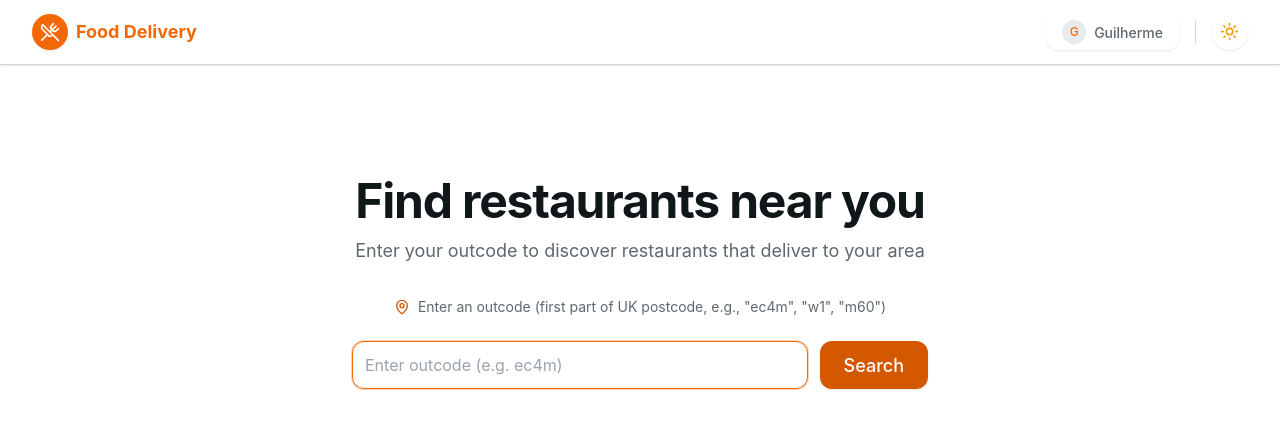
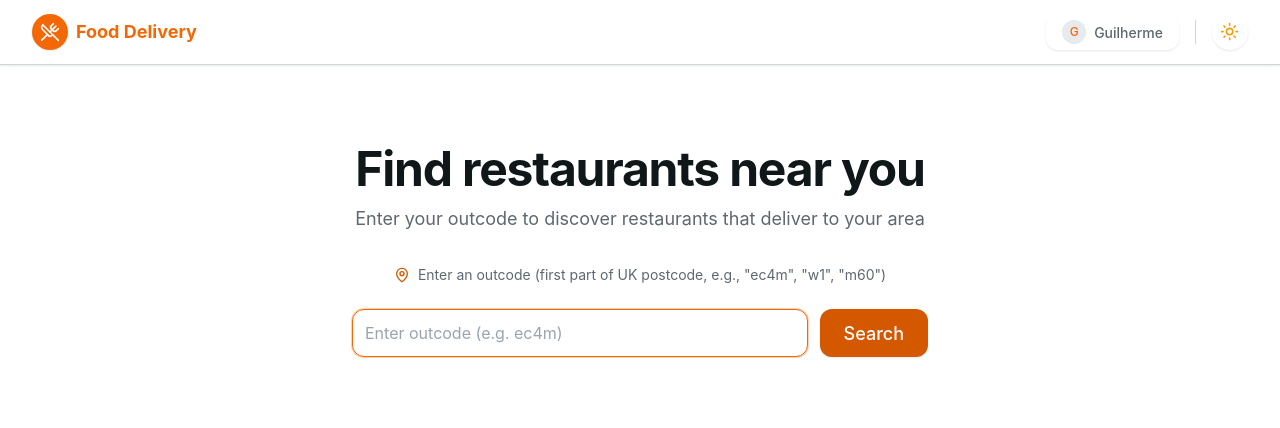
Before and after one commit to gmartins-dev/food-delivery, a Next.js app: page / in a window 1280 px wide. Shown: the top 428 px of the page. Built offline with nearby package versions, Linux system fonts and the light colour scheme.

Commit message:
fix: building/deploying errors vercel

```diff
--- a/src/app/page.tsx
+++ b/src/app/page.tsx
@@ -9,7 +9,7 @@ import { RestaurantGrid } from "@/components/restaurant/restaurant-grid";
 import { MapPin as MapPinIcon, AlertTriangle } from "lucide-react";
 import { LoadingScreen } from "@/components/restaurant/loading-screen";
 
-function SearchContainer() {
+function RestaurantSearch() {
   const router = useRouter();
   const searchParams = useSearchParams();
   const currentOutcode = searchParams.get("outcode") || "";
@@ -91,7 +91,6 @@ function SearchContainer() {
   };
 
   return (
-    <main className="min-h-screen bg-white dark:bg-neutral-950">
     <div className="container px-4 py-12 sm:py-20 max-w-[1400px] mx-auto">
       <section className="w-full max-w-2xl mx-auto space-y-8">
         <div className="space-y-3 text-center">
@@ -125,7 +124,7 @@ function SearchContainer() {
         </div>
       ) : null}
 
-        {currentOutcode && restaurants.length > 0 ? (
+      {currentOutcode && restaurants.length > 0 && (
         <section className="max-w-[1400px] mx-auto mt-16">
           <div className="grid grid-cols-1 lg:grid-cols-[300px_1fr] gap-8">
             <aside className="w-full lg:sticky lg:top-8 h-fit">
@@ -162,22 +161,19 @@ function SearchContainer() {
             </div>
           </div>
         </section>
-        ) : null}
+      )}
 
       {isLoading && <LoadingScreen />}
     </div>
-    </main>
   );
 }
 
 export default function HomePage() {
   return (
-    <main className="flex-1 py-8">
-      <div className="container px-4 md:px-6">
+    <main className="min-h-screen bg-white dark:bg-neutral-950">
       <Suspense fallback={<LoadingScreen />}>
-          <SearchContainer />
+        <RestaurantSearch />
       </Suspense>
-      </div>
     </main>
   );
 }
```
Also changed, not shown: .eslintrc.json, 1 other file (tests, documents, lock files or other folders). Lines whose indentation alone changed are shown as unchanged.
